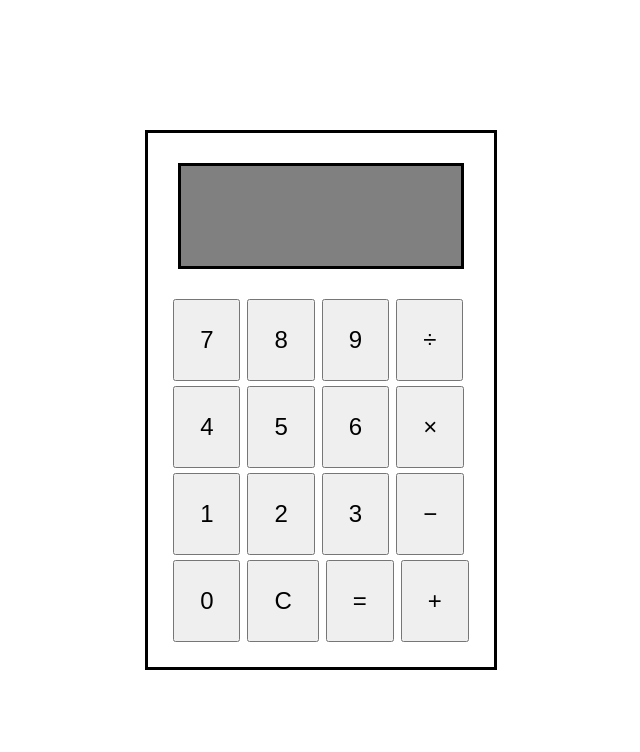
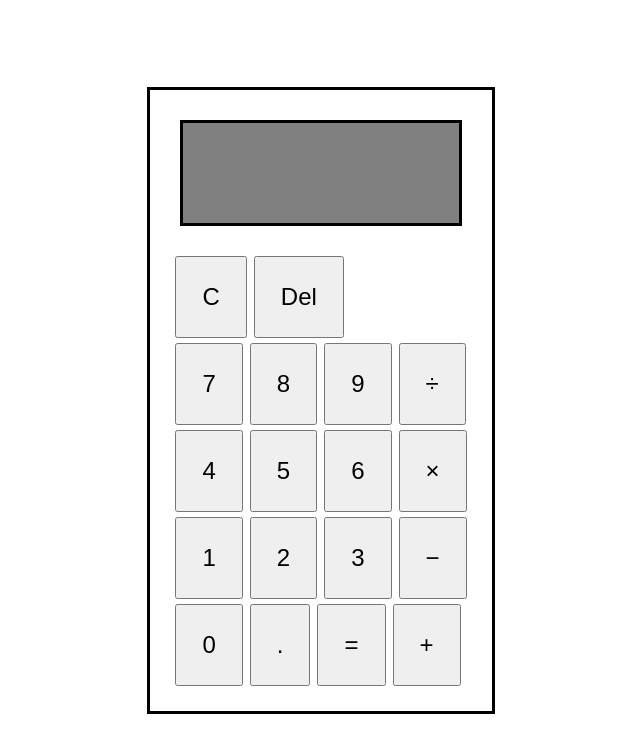
Before and after one commit to SantiagoCuevas/Calculator, a plain HTML site: page index.html in a window 1280 px wide. Shown: the whole page, without its empty margins (319-959 px from the left). Drawn offline with Linux system fonts and the light colour scheme.

Commit message:
Add html buttons.

```diff
--- a/index.html
+++ b/index.html
@@ -13,6 +13,10 @@
         <h2 class="bottom"></h2>
       </div>
       <div id="buttons">
+        <div class="top button-rows">
+          <button class="clear">C</button>
+          <button class="delete">Del</button>
+        </div>
         <div class="top-row button-rows">
           <button class="num 7">7</button>
           <button class="num 8">8</button>
@@ -33,7 +37,7 @@
         </div>
         <div class="bottom-row button-rows">
           <button class="num">0</button>
-          <button class="clear">C</button>
+          <button class="dot">.</button>
           <button class="equals">=</button>
           <button class="op">+</button>
         </div>
```
